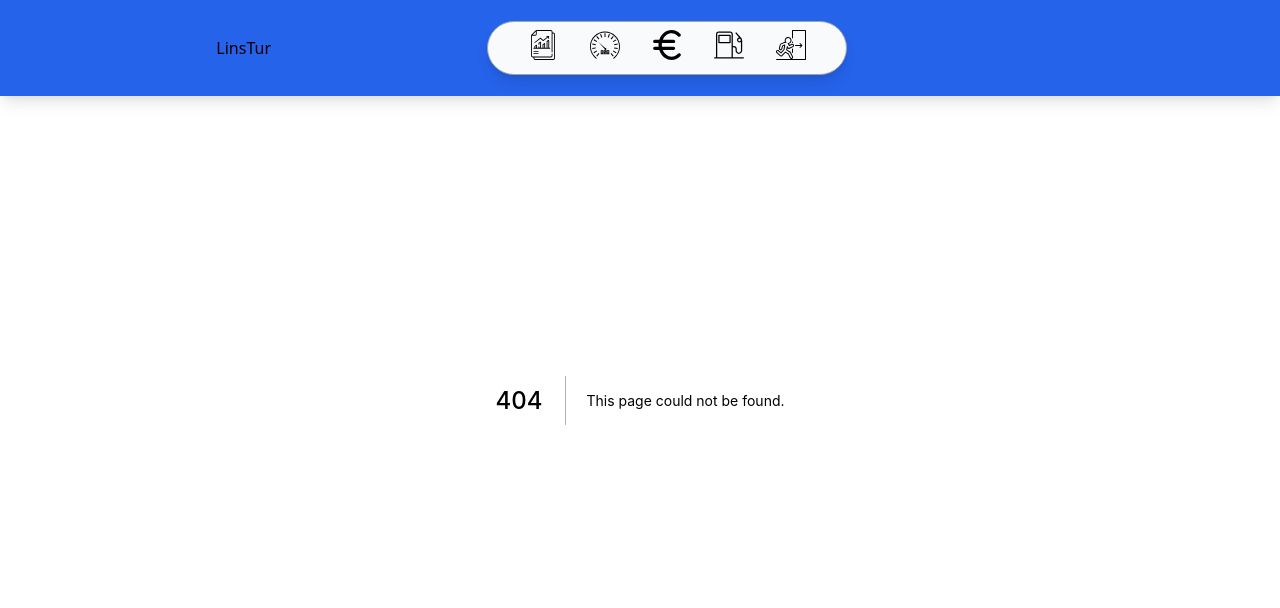
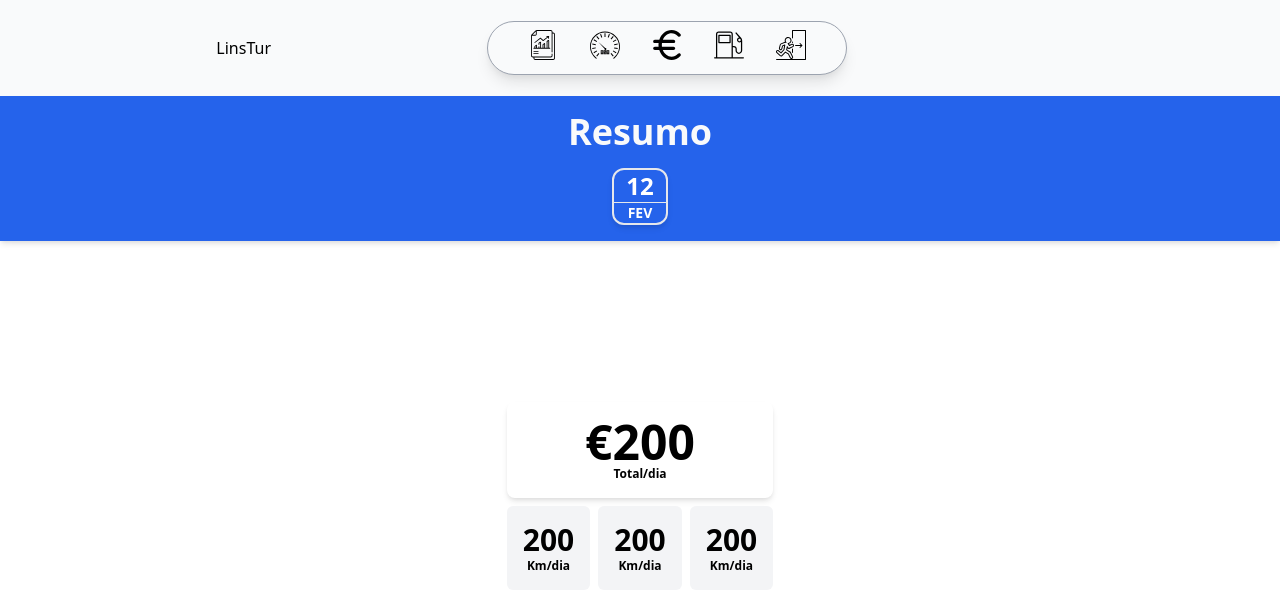
Before and after one commit to Claudio-Lins/linstur-tvde, a Next.js app: page /resume in a window 1280 px wide. Before the commit this address had no page. Shown: the top 608 px of the page. Built offline with nearby package versions, Linux system fonts and the light colour scheme.

Commit message:
add page resume

```diff
--- /dev/null
+++ b/components/Data-atual.js
@@ -0,0 +1,91 @@
+
+
+
+function Data() {
+
+    function day() {
+        var today = new Date();
+        var dd = today.getDate();
+        var mm = today.getMonth() + 1;
+        var yyyy = today.getFullYear();
+
+        if (dd < 10) {
+            dd = '0' + dd;
+        }
+
+        if (mm < 10) {
+            mm = '0' + mm;
+        }
+
+        // today = dd + '/' + mm + '/' + yyyy;
+        day = dd;
+
+        return day;
+    }
+
+    function mes() {
+        var today = new Date();
+        var mm = today.getMonth() + 1;
+        mes = mm;
+
+        switch (mm = today.getMonth() + 1) {
+
+            case 1:
+                mes = 'JAN';
+                break;
+            case 2:
+                mes = 'FEV';
+                break;
+            case 3:
+                mes = 'MAR';
+                break;
+            case 4:
+                mes = 'ABR';
+                break;
+            case 5:
+                mes = 'MAI';
+                break;
+            case 6:
+                mes = 'JUN';
+                break;
+            case 7:
+                mes = 'JUL';
+                break;
+            case 8:
+                mes = 'AGO';
+                break;
+            case 9:
+                mes = 'SET';
+                break;
+            case 10:
+                mes = 'OUT';
+                break;
+            case 11:
+                mes = 'NOM';
+                break;
+            case 12:
+                mes = 'DEZ';
+                break;
+            default:
+                mes = 'não found';
+                break;
+        }
+
+
+        return mes;
+    }
+
+    return (
+        <>
+            <div className='w-14 border-2 shadow-md rounded-xl justify-center items-center'>
+                <div className=''>
+                    <div className='text-center text-2xl border-b font-extrabold text-white bg-transparent'>{day()}</div>
+                    <div className='text-center text-sm font-semibold text-white'>{mes()}</div>
+                </div>
+            </div>
+
+        </>
+    )
+}
+
+export default Data
--- a/components/Layout.js
+++ b/components/Layout.js
@@ -5,19 +5,15 @@ import Head from "next/head";
 export default function Layout({ children, title = "LinsTur - TVDE" }) {
   return (
     <>
+    <div>
       <Head>
         <title>{title}</title>
         <meta charSet="utf-8" />
         <meta name="viewport" content="initial-scale=1.0, width=device-width" />
       </Head>
-      <div className="flex flex-col h-screen">
-        <main className="flex-1">
-          <div className="fixed inset-x-0">
-            <NavHeader />
-          </div>
-          {children}
+          <NavHeader />
+        <main className='sm:py-24'>{children}</main>
           <NavFooter />
-        </main>
       </div>
     </>
   );
--- a/components/NavFooter.js
+++ b/components/NavFooter.js
@@ -5,10 +5,10 @@ import Link from 'next/link';
 
 function NavFooter() {
   return (
-    <div className='sm:hidden flex justify-evenly items-center'>
+    <div className='sm:hidden flex justify-evenly items-center fixed bottom-0 w-full'>
 
       <div className='flex border border-gray-400 rounded-full items-center py-2 px-10 my-2 space-x-8'>
-        <Link href='/resumo'>
+        <Link href='/resume'>
           <a className='w-1/5 text-center'>
             <Image
               src="/icons/relatorio.svg"
@@ -29,7 +29,7 @@ function NavFooter() {
           </a>
         </Link>
 
-        <Link href='/km'>
+        <Link href='/income'>
           <a className='w-1/5 text-center'>
             <Image
               src="/icons/euro.svg"
--- a/components/NavHeader.js
+++ b/components/NavHeader.js
@@ -5,12 +5,12 @@ import Link from 'next/link';
 
 function Navheader() {
   return (
-    <div className='hidden sm:flex justify-evenly items-center bg-blue-600 h-24 shadow-lg'>
+    <div className='hidden sm:flex justify-evenly items-center bg-gray-50 h-24 fixed inset-x-0 shadow-lg'>
       <div>
         <h3>LinsTur</h3>
       </div>
       <div className='flex bg-gray-50 border border-gray-400 rounded-full items-center py-2 px-10 my-2 space-x-8 shadow-lg'>
-        <Link href='/resumo'>
+        <Link href='/resume'>
           <a className='w-1/5 text-center'>
             <Image
               src="/icons/relatorio.svg"
@@ -31,7 +31,7 @@ function Navheader() {
           </a>
         </Link>
 
-        <Link href='/km'>
+        <Link href='/income'>
           <a className='w-1/5 text-center'>
             <Image
               src="/icons/euro.svg"
--- /dev/null
+++ b/pages/income.js
@@ -0,0 +1,76 @@
+import Image from "next/image"
+import Link from 'next/link'
+
+function Income() {
+    return (
+        <>
+
+            <div id='overlay' className='bg-black bg-opacity-50 flex justify-center items-center absolute inset-0'>
+                <div className=' bg-gray-50 rounded-lg'>
+                    <div className='flex mx-4 justify-between items-center'>
+                        <h4 className='mx-auto text-4xl font-bold py-2'>Entradas €</h4>
+                        <Link href='/'>
+                            <a>
+                        <svg className='w-5 h-5' xmlns="http://www.w3.org/2000/svg" fill="none" viewBox="0 0 24 24" stroke="currentColor">
+                            <path stroke-linecap="round" stroke-linejoin="round" stroke-width="2" d="M6 18L18 6M6 6l12 12" />
+                        </svg>
+
+                        </a>
+                        </Link>
+                    </div>
+                    <div className='border-t-2 border-b-2 p-2 text-center'>
+                        <input className='text-center text-3xl py-8'
+                            type="text"
+                            placeholder="€"
+                        />
+                    </div>
+                    <div className='flex justify-evenly px-2 py-4 space-x-2'>
+                        <div>
+                            <button
+                                className="hover:opacity-50"
+                                type="submit"
+                            >
+                                <Image src="/plataformas/Uber.svg" alt="Cash" width={50} height={50} />
+                            </button>
+                        </div>
+                        <div>
+                            <button
+                                className="hover:opacity-50"
+                                type="submit"
+                            >
+                                <Image src="/plataformas/Bolt.png" alt="Cash" width={50} height={50} />
+                            </button>
+                        </div>
+                        <div>
+                            <button
+                                className="hover:opacity-50"
+                                type="submit"
+                            >
+                                <Image src="/plataformas/FreeNow.svg" alt="Cash" width={50} height={50} />
+                            </button>
+                        </div>
+                        <div>
+                            <button
+                                className="hover:opacity-50"
+                                type="submit"
+                            >
+                                <Image src="/plataformas/UberEats.svg" alt="Cash" width={50} height={50} />
+                            </button>
+                        </div>
+                        <div>
+                            <button
+                                className="hover:opacity-50"
+                                type="submit"
+                            >
+                                <Image src="/plataformas/Cash.svg" alt="Cash" width={50} height={50} />
+                            </button>
+                        </div>
+                    </div>
+                </div>
+            </div>
+        </>
+    )
+
+}
+
+export default Income
--- a/pages/index.js
+++ b/pages/index.js
@@ -1,8 +1,8 @@
-import Head from 'next/head'
+
 
 export default function Home() {
   return (
-    <div className=' min-h-screen flex justify-center items-center bg-gray-100'>
+    <div className='flex justify-center items-center h-screen'>
       <h1>Conteúdo!!!</h1>
     </div>
   )
--- /dev/null
+++ b/pages/resume.js
@@ -0,0 +1,44 @@
+import Data from "../components/Data-atual";
+
+export default function Resume() {
+  return (
+    <>
+      {/* Header Resume */}
+      <section className="bg-blue-600 text-center pt-4 mx-auto sm:bg-blue-600 fixed inset-x-0 shadow-md">
+        <div>
+          <div>
+            <h1 className="text-4xl font-semibold text-gray-50">Resumo</h1>
+          </div>
+          <div className="text-center inline-flex py-4">
+            <Data />
+          </div>
+        </div>
+      </section>
+
+      <div className="flex justify-center items-center h-screen">
+        <div className="">
+          <div className="text-center p-4 rounded-lg shadow-md mb-2 ">
+                <p className='font-bold text-5xl'>€200</p>
+                <p className='font-semibold text-xs'>Total/dia</p>
+            </div>
+          <div>
+            <div className="flex space-x-2">
+                <div className='bg-gray-100 p-4 rounded-md text-center'>
+                  <p className='font-semibold text-3xl'>200</p>
+                  <p className='font-semibold text-xs'>Km/dia</p>
+                </div>
+                <div className='bg-gray-100 p-4 rounded-md text-center'>
+                  <p className='font-semibold text-3xl'>200</p>
+                  <p className='font-semibold text-xs'>Km/dia</p>
+                </div>
+                <div className='bg-gray-100 p-4 rounded-md text-center'>
+                  <p className='font-semibold text-3xl'>200</p>
+                  <p className='font-semibold text-xs'>Km/dia</p>
+                </div>
+            </div>
+          </div>
+        </div>
+      </div>
+    </>
+  );
+}
```
